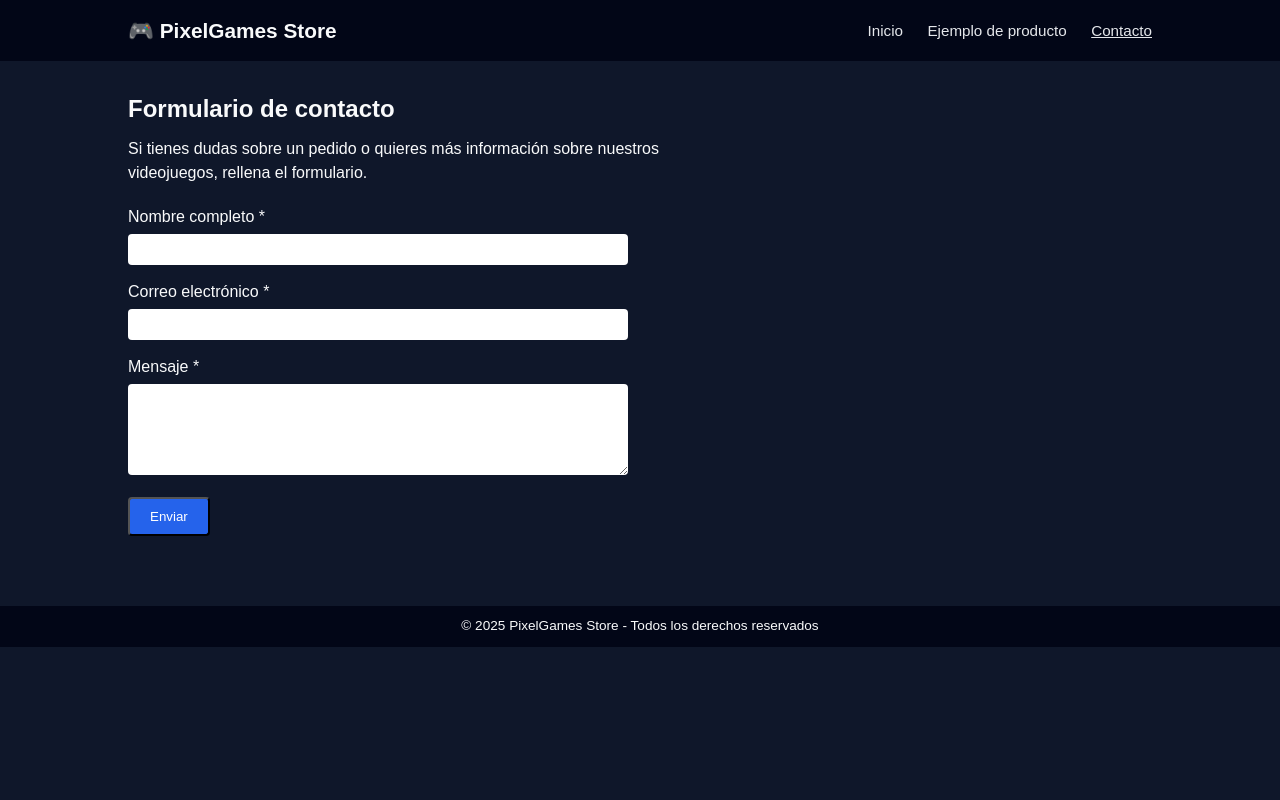
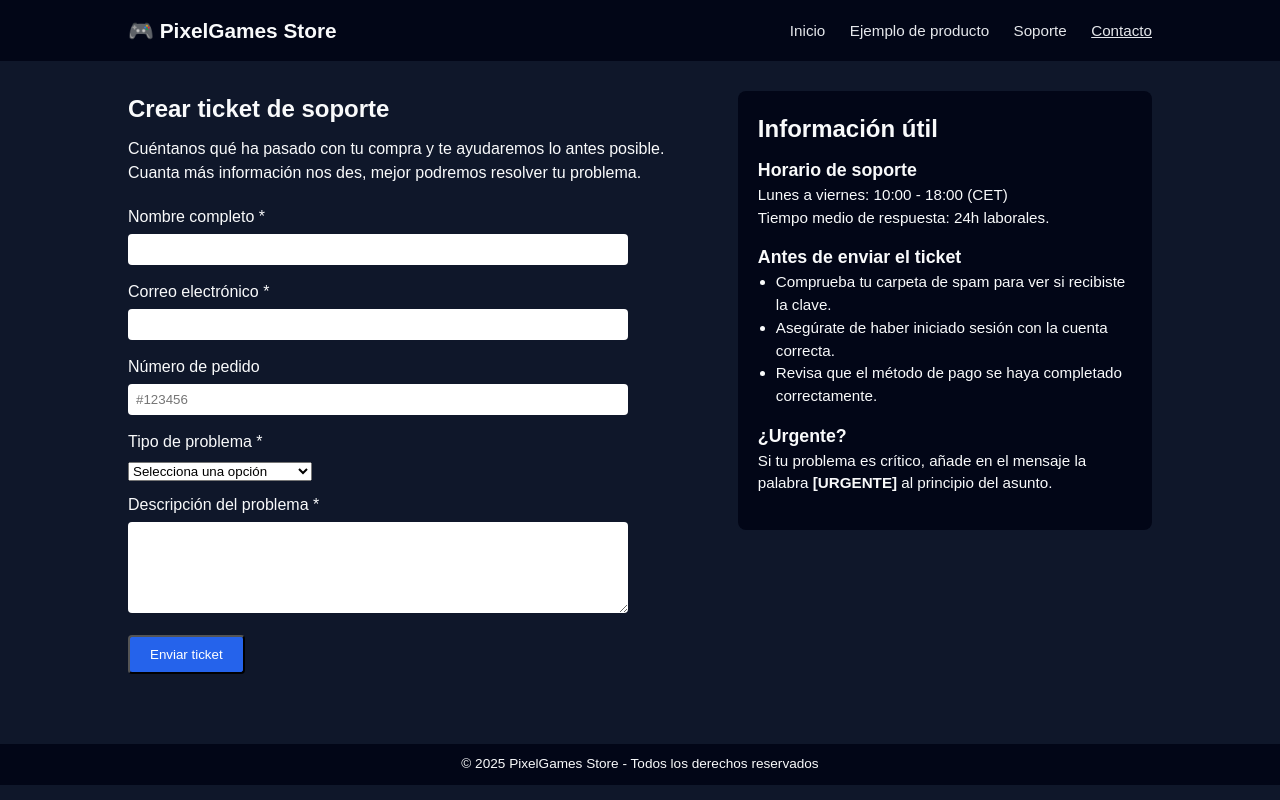
Before and after one commit to AndresBustamantedev/UEM, a PHP site: page /contacto.html in a window 1280 px wide. Run offline with PHP 8.4, Linux system fonts and the light colour scheme.

Commit message:
pagina de contacto

```diff
--- a/Diseño interfaces/contacto.html
+++ b/Diseño interfaces/contacto.html
@@ -2,7 +2,7 @@
 <html lang="es">
 <head>
     <meta charset="UTF-8" />
-    <title>PixelGames Store - Contacto</title>
+    <title>PixelGames Store - Crear ticket</title>
     <link rel="stylesheet" href="style.css" />
 </head>
 <body>
@@ -11,14 +11,20 @@
     <nav>
         <a href="index.html">Inicio</a>
         <a href="producto.html">Ejemplo de producto</a>
+        <a href="ticket.html">Soporte</a>
         <a href="contacto.html" class="active">Contacto</a>
     </nav>
 </header>
 
 <main>
-        <section class="contacto">
-            <h1>Formulario de contacto</h1>
-            <p>Si tienes dudas sobre un pedido o quieres más información sobre nuestros videojuegos, rellena el formulario.</p>
+    <section class="contacto-grid">
+        <!-- Columna izquierda: formulario -->
+        <div class="contacto-form">
+            <h1>Crear ticket de soporte</h1>
+            <p>
+                Cuéntanos qué ha pasado con tu compra y te ayudaremos lo antes posible.
+                Cuanta más información nos des, mejor podremos resolver tu problema.
+            </p>
 
             <form action="#" method="post">
                 <label for="nombre">Nombre completo *</label>
@@ -27,11 +33,52 @@
                 <label for="email">Correo electrónico *</label>
                 <input type="email" id="email" name="email" required />
 
-                <label for="mensaje">Mensaje *</label>
+                <label for="pedido">Número de pedido</label>
+                <input type="text" id="pedido" name="pedido" placeholder="#123456" />
+
+                <label for="tipo">Tipo de problema *</label>
+                <select id="tipo" name="tipo" required>
+                    <option value="">Selecciona una opción</option>
+                    <option value="clave">Clave no funciona</option>
+                    <option value="descarga">Problemas con la descarga</option>
+                    <option value="pago">Problemas con el pago</option>
+                    <option value="otro">Otro</option>
+                </select>
+
+                <label for="mensaje">Descripción del problema *</label>
                 <textarea id="mensaje" name="mensaje" rows="5" required></textarea>
 
-                <button type="submit" class="btn">Enviar</button>
+                <button type="submit" class="btn">Enviar ticket</button>
             </form>
+        </div>
+
+        <!-- Columna derecha: info extra -->
+        <aside class="contacto-info">
+            <h2>Información útil</h2>
+
+            <div class="contacto-bloque">
+                <h3>Horario de soporte</h3>
+                <p>Lunes a viernes: 10:00 - 18:00 (CET)</p>
+                <p>Tiempo medio de respuesta: 24h laborales.</p>
+            </div>
+
+            <div class="contacto-bloque">
+                <h3>Antes de enviar el ticket</h3>
+                <ul>
+                    <li>Comprueba tu carpeta de spam para ver si recibiste la clave.</li>
+                    <li>Asegúrate de haber iniciado sesión con la cuenta correcta.</li>
+                    <li>Revisa que el método de pago se haya completado correctamente.</li>
+                </ul>
+            </div>
+
+            <div class="contacto-bloque">
+                <h3>¿Urgente?</h3>
+                <p>
+                    Si tu problema es crítico, añade en el mensaje la palabra
+                    <strong>[URGENTE]</strong> al principio del asunto.
+                </p>
+            </div>
+        </aside>
     </section>
 </main>
 
--- a/Diseño interfaces/style.css
+++ b/Diseño interfaces/style.css
@@ -197,3 +197,104 @@ footer {
         grid-template-columns: 1fr;
     }
 }
+
+
+/*reglas nuevas, cambio en formulario*/
+
+/* --- Página de soporte / ticket --- */
+.soporte-hero {
+    background-color: #4c1d95; /* morado tipo eneba */
+    color: #f9fafb;
+    padding: 60px 10%;
+    display: grid;
+    grid-template-columns: 1.4fr 1fr;
+    gap: 40px;
+    align-items: center;
+    border-radius: 8px;
+}
+
+.soporte-texto h1 {
+    font-size: 2.4rem;
+    margin-bottom: 15px;
+}
+
+.soporte-texto p {
+    font-size: 1rem;
+    margin-bottom: 20px;
+    max-width: 480px;
+}
+
+.btn-amarillo {
+    background-color: #facc15;
+    color: #111827;
+    font-weight: bold;
+}
+
+.btn-amarillo:hover {
+    background-color: #eab308;
+}
+
+.soporte-info h2 {
+    margin-bottom: 15px;
+    font-size: 1.2rem;
+}
+
+.soporte-bloque {
+    margin-bottom: 15px;
+}
+
+.soporte-bloque h3 {
+    font-size: 1rem;
+    margin-bottom: 3px;
+}
+
+.mail {
+    color: #fde68a;
+    font-weight: bold;
+    font-size: 0.95rem;
+}
+
+/* --- Contacto mejorado --- */
+.contacto-grid {
+    display: grid;
+    grid-template-columns: 1.4fr 1fr;
+    gap: 30px;
+    align-items: flex-start;
+}
+
+.contacto-form h1 {
+    margin-bottom: 10px;
+}
+
+.contacto-form p {
+    margin-bottom: 20px;
+    max-width: 600px;
+}
+
+.contacto-info {
+    background-color: #020617;
+    padding: 20px;
+    border-radius: 8px;
+}
+
+.contacto-info h2 {
+    margin-bottom: 10px;
+}
+
+.contacto-bloque {
+    margin-bottom: 15px;
+    font-size: 0.95rem;
+}
+
+.contacto-bloque ul {
+    list-style: disc;
+    margin-left: 18px;
+}
+
+/* Responsive para soporte y contacto */
+@media (max-width: 768px) {
+    .soporte-hero,
+    .contacto-grid {
+        grid-template-columns: 1fr;
+    }
+}
```
Also changed, not shown: Diseño interfaces/ticket.html (added, +58 -0 lines). Lines whose indentation alone changed are shown as unchanged.
